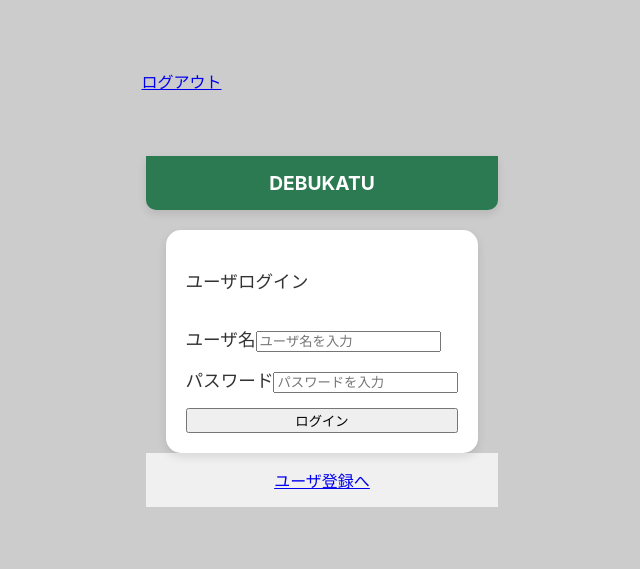
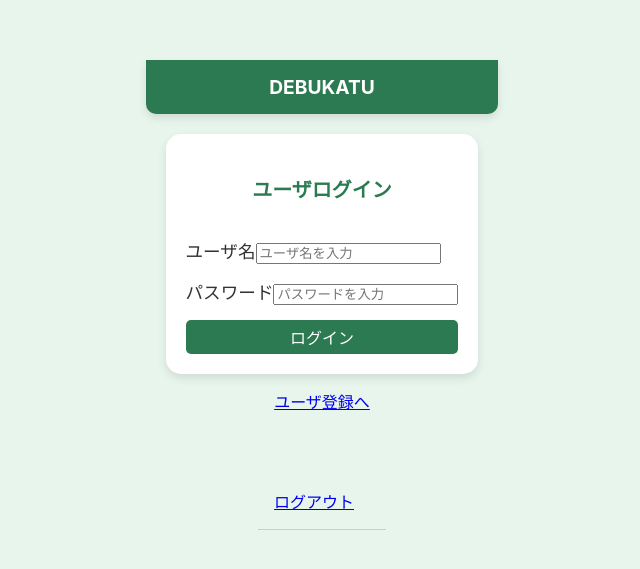
Before and after one commit to kajiLabTeam/DEBUKATU_frontend2, a React (Vite) app: page /users in a window 1280 px wide. Shown: the part 105-674 px from the top of the page, without its empty margins (318-958 px from the left). Built offline with nearby package versions, Linux system fonts and the light colour scheme.

Commit message:
fix:細々とした修正

```diff
--- a/src/App.tsx
+++ b/src/App.tsx
@@ -18,16 +18,6 @@ const linkStyle = {
 export const App = () => {
   return (
     <>
-      {/* 全ページ共通のナビゲーション */}
-      <nav style={navStyle}>
-        <Link to="/users" style={linkStyle}>ログアウト</Link>
-        {/* <Link to="/model" style={linkStyle}>理想体重入力</Link>
-        <Link to="/weight" style={linkStyle}>現在の体重入力</Link>
-        <Link to="/home" style={linkStyle}>ホーム</Link> */}
-      </nav>
-
-
-      {/* メインコンテンツエリア */}
       <main>
         <Routes>
           <Route path="/" element={<Navigate to="users" />} />
@@ -38,6 +28,12 @@ export const App = () => {
           <Route path="/home/:user_id" element={<HomePage />} />
         </Routes>
       </main>
+      <footer>
+
+        <nav style={navStyle}>
+          <Link to="/users" style={linkStyle}>ログアウト</Link>
+        </nav>
+      </footer>
     </>
 
 
--- a/src/styles/style.css
+++ b/src/styles/style.css
@@ -2,7 +2,7 @@
 body {
 	margin: 0;
 	font-family: -apple-system, BlinkMacSystemFont, "Segoe UI", Roboto, "Helvetica Neue", Arial, sans-serif;
-	background-color: #ccc;
+	background-color: #e7f5ed;
 	/* アプリ外の背景色 */
 	display: flex;
 	justify-content: center;
@@ -18,7 +18,7 @@ body {
 	/* スマートフォンの画面高さを想定 */
 	display: flex;
 	flex-direction: column;
-	background-color: #3e3e3e;
+	background-color: #e7f5ed;
 	/* メインコンテンツの背景色 */
 	color: #ffffff;
 	box-shadow: 0 4px 12px rgba(0, 0, 0, 0.15);
@@ -27,12 +27,23 @@ body {
 }
 
 /* --- ヘッダー --- */
+/* ヘッダーのスタイル */
 .header {
-	background-color: #5a5a5a;
+	background-color: #2c7a51;
+	/* 濃い緑色の背景 */
 	color: white;
-	padding: 12px 20px;
-	font-size: 1rem;
+	width: 100%;
+	padding: 15px 0;
+	text-align: center;
+	font-size: 1.2em;
+	font-weight: bold;
+	border-bottom-left-radius: 10px;
+	border-bottom-right-radius: 10px;
+	box-shadow: 0 4px 8px rgba(0, 0, 0, 0.1);
+	margin-bottom: 20px;
+	/* メインコンテンツとの間隔 */
 }
+
 
 /* --- メインコンテンツ --- */
 main {
@@ -45,17 +56,9 @@ main {
 	/* 要素間のスペース */
 }
 
-main h2 {
-	margin: 0;
-	font-size: 1.2em;
-	font-weight: normal;
-	width: 100%;
-	text-align: center;
-}
-
 /* --- フッター --- */
 footer {
-	background-color: #f0f0f0;
+	background-color: #e7f5ed;
 	padding: 15px;
 	flex-shrink: 0;
 	display: flex;
@@ -87,7 +90,7 @@ input[type="text"],
 input[type="number"] {
 	background-color: #ffffff;
 	border: 1px solid #ccc;
-	border-radius: 8px;
+	border-radius: 20px;
 	padding: 15px;
 	font-size: 1.5em;
 	text-align: center;
@@ -109,11 +112,11 @@ input.period-input {
 
 
 /* --- ボタン --- */
-.Button {
+button {
 	width: auto;
-	background-color: #007bff;
+	background-color: #2c7a51;
 	color: white;
-	padding: 10px 15px;
+	padding: 5px 15px;
 	border: none;
 	border-radius: 5px;
 	cursor: pointer;
@@ -124,13 +127,8 @@ input.period-input {
 }
 
 /* ボタンにマウスが乗った時のスタイル */
-.Button:hover {
-	background-color: #0056b3;
-}
-
-/* ボタンがクリックされた時のスタイル */
-.Button:active {
-	background-color: #004085;
+button:hover {
+	background-color: #1a4933;
 }
 
 /* フッターのボタン */
@@ -151,49 +149,11 @@ footer .footer-nav {
 	gap: 10px;
 }
 
-/* --- ホーム画面専用スタイル --- */
-.user-greeting {
-	font-size: 1.5em;
+.title {
+	font-size: 20px;
 	font-weight: bold;
-	align-self: flex-start;
-	/* 左寄せ */
+	text-align: center;
+	margin-bottom: 20px;
+	color: #2c7a51;
+
 }
-
-.calorie-card {
-	background-color: #ffffff;
-	color: #000000;
-	border-radius: 12px;
-	padding: 30px;
-	width: 100%;
-	max-width: 320px;
-	text-align: center;
-	box-shadow: 0 4px 8px rgba(0, 0, 0, 0.1);
-}
-
-.calorie-card p {
-	margin: 5px 0;
-}
-
-.calorie-card .label-small {
-	font-size: 0.9em;
-}
-
-.calorie-display {
-	font-size: 5em;
-	/* 200 の部分 */
-	font-weight: bold;
-	margin: 10px 0;
-	line-height: 1;
-}
-
-.calorie-display span {
-	font-size: 0.4em;
-	/* kcal の部分 */
-	font-weight: normal;
-	margin-left: 5px;
-}
-
-.calorie-card .sub-text {
-	font-size: 1.1em;
-	margin-top: 15px;
-}
```
Also changed, not shown: src/custom.d.ts (+8 -3 lines).
